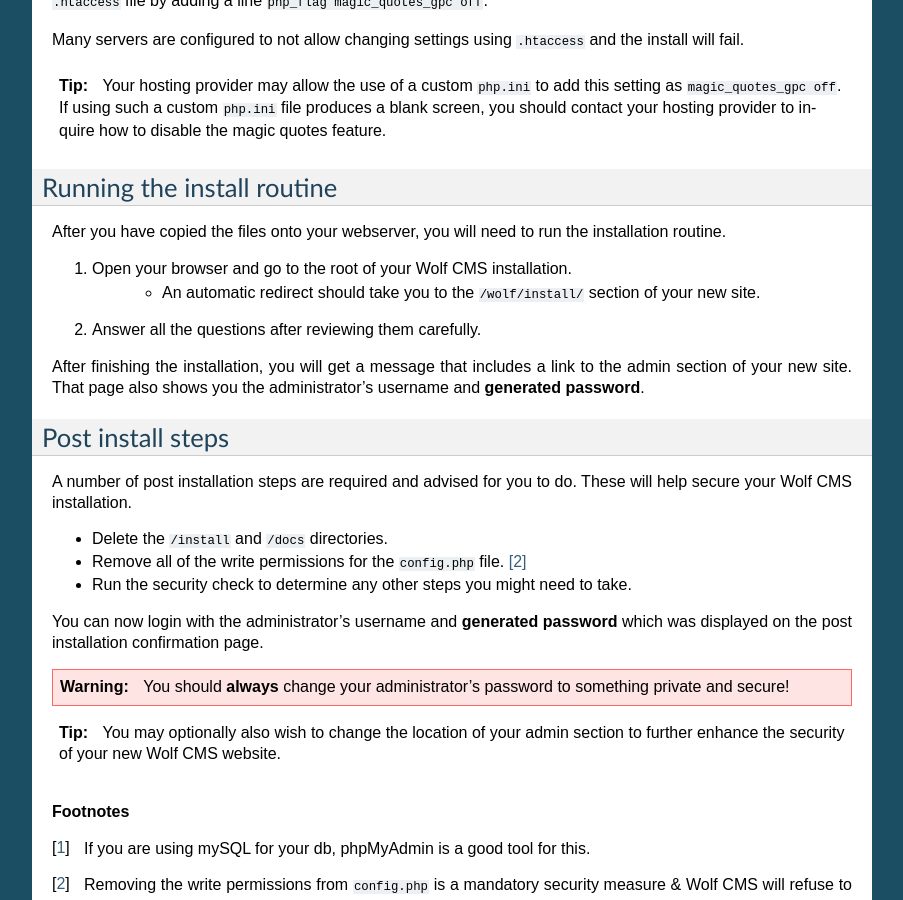
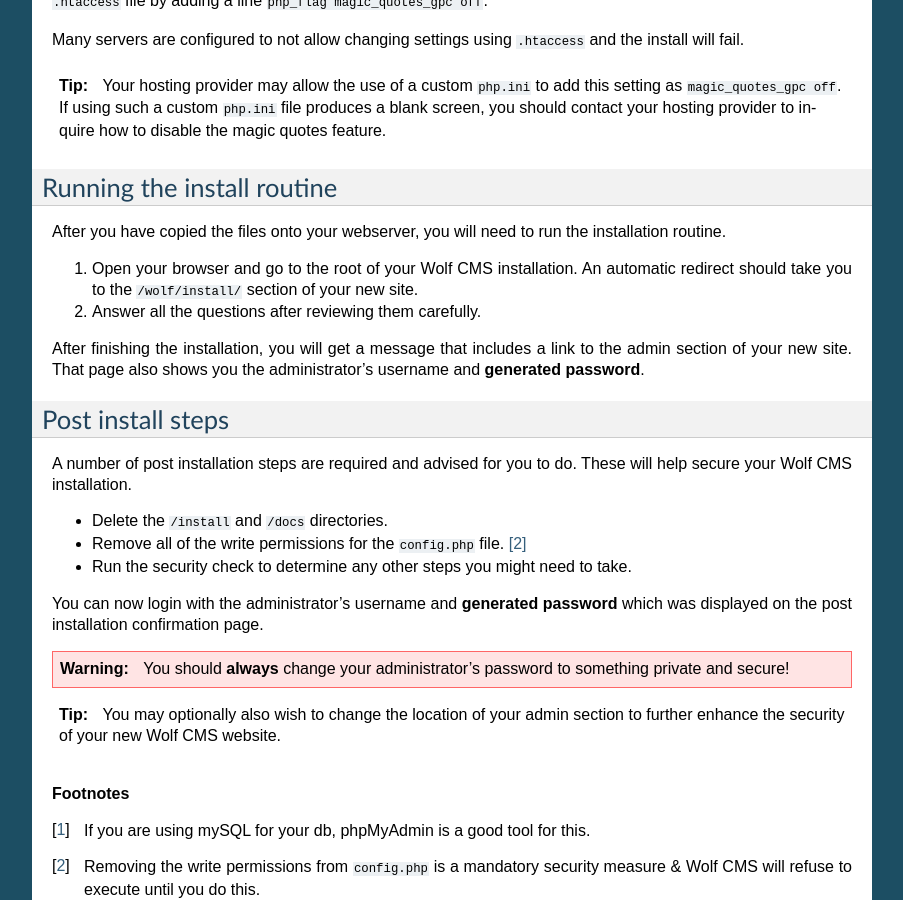
Before and after one commit to wolfcms/docs.wolfcms.org, a Sphinx documentation site: the page built from source/installation.rst, in a window 1280 px wide and 900 px high, scrolled down 1410 px. Shown: the whole window, without its empty margins (198-1101 px from the left). Built offline with Sphinx 7.4.7, drawn with Linux system fonts in a browser that asks for light colours; pages that are not in the unit, such as notebooks, are missing from menus.

Commit message:
Small fixes

```diff
--- a/source/installation.rst
+++ b/source/installation.rst
@@ -62,16 +62,14 @@ do this in the ``.htaccess`` file by adding a line ``php_flag magic_quotes_gpc o
 
 Many servers are configured to not allow changing settings using ``.htaccess`` and the install will fail.
 
-.. tip:: Your hosting provider may allow the use of a custom :file:`php.ini` to add this setting as ``magic_quotes_gpc off``. If using such a custom :file:`php.ini` file produces a blank screen, you should
-         contact your hosting provider to inquire how to disable the magic quotes feature.
+.. tip:: Your hosting provider may allow the use of a custom :file:`php.ini` to add this setting as ``magic_quotes_gpc off``. If using such a custom :file:`php.ini` file produces a blank screen, you should contact your hosting provider to inquire how to disable the magic quotes feature.
 
 Running the install routine
 ---------------------------
 
 After you have copied the files onto your webserver, you will need to run the installation routine.
 
-1. Open your browser and go to the root of your Wolf CMS installation.
-    * An automatic redirect should take you to the ``/wolf/install/`` section of your new site.
+1. Open your browser and go to the root of your Wolf CMS installation. An automatic redirect should take you to the ``/wolf/install/`` section of your new site.
 2. Answer all the questions after reviewing them carefully.
 
 After finishing the installation, you will get a message that includes a link to the admin section of your new site. That page also shows you the administrator's username and **generated password**.
```
Also changed, not shown: source/configuration.rst (+9 -11 lines).
